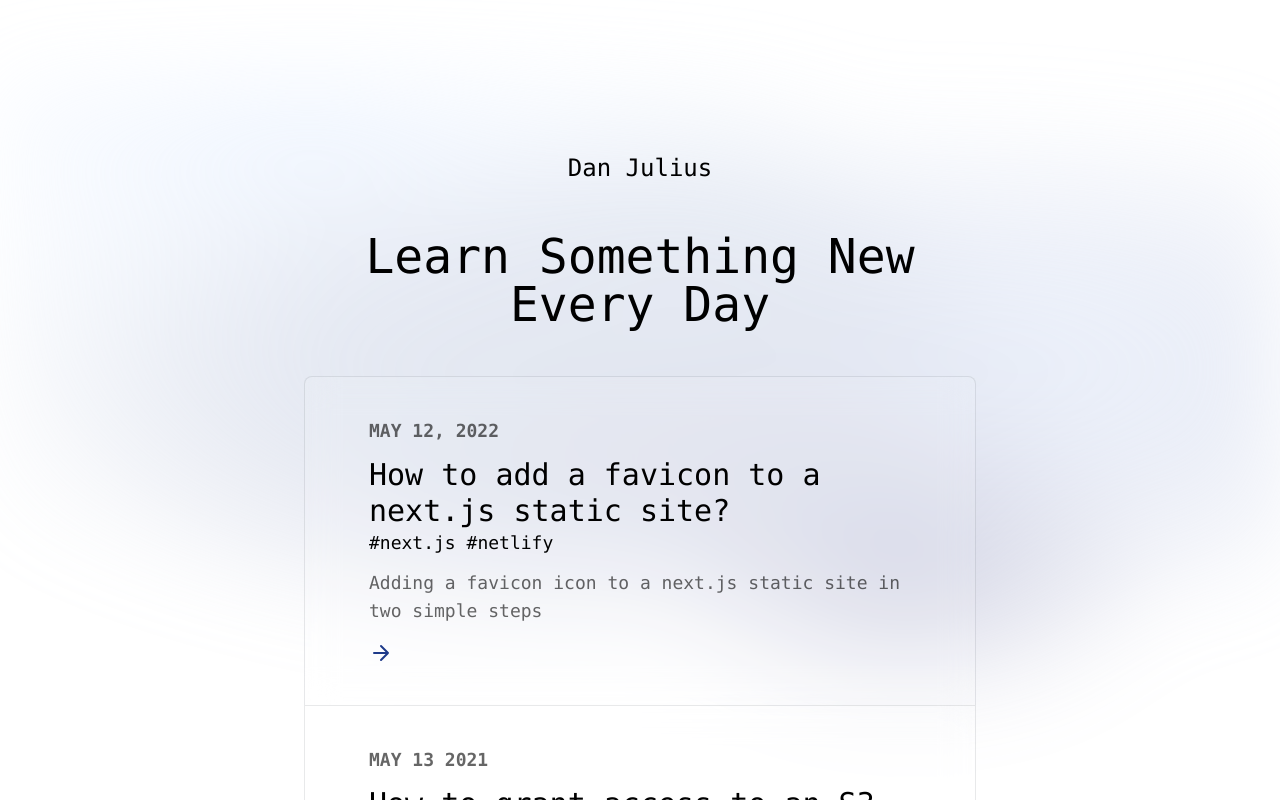
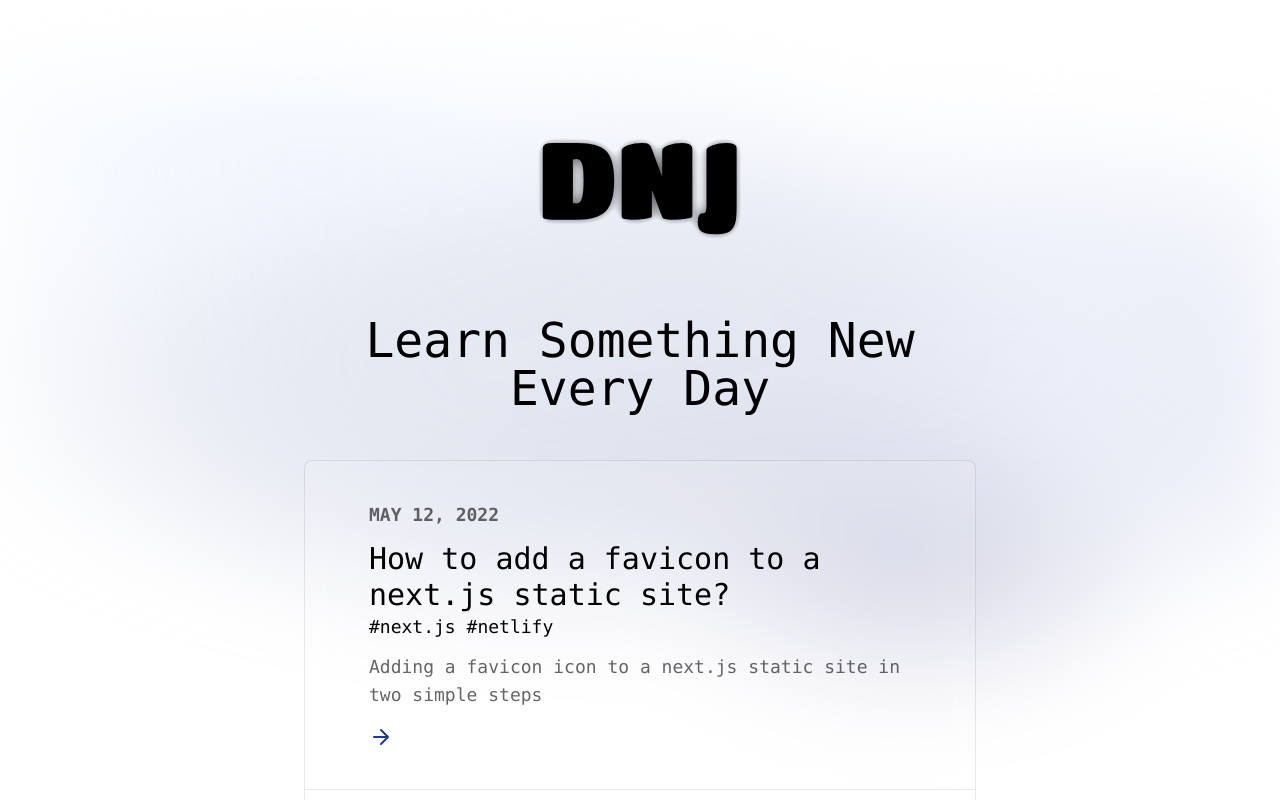
Before and after one commit to danj/learnings_blog, a Next.js app: page / in a window 1280 px wide. Shown: the top 800 px of the page. Built offline with nearby package versions, Linux system fonts and the light colour scheme.

Commit message:
dnj header

```diff
--- a/components/Header.js
+++ b/components/Header.js
@@ -1,15 +1,11 @@
 import Link from 'next/link';
 import DNJ from './dnj';
+import CustomLink from "./CustomLink";
 
 export default function Header({ name }) {
   return (
     <header className="pt-20 pb-12">
-        <DNJ/>
-      <p className="text-2xl dark:text-white text-center">
-        <Link href="/">
-          <a>{name}</a>
-        </Link>
-      </p>
+        <CustomLink href="/"><DNJ/></CustomLink>
     </header>
   );
 }
--- a/components/dnj.js
+++ b/components/dnj.js
@@ -1,9 +1,71 @@
-export default function DNJ() {
+import * as React from "react"
+
+//https://transform.tools/
+//https://frontend-digest.com/how-to-import-svgs-into-nextjs-8ec6100e613f
+
+function DNJ(props) {
     return (
-        <svg viewBox="0 0 400 200" xmlns="http://www.w3.org/2000/svg">
-        {/*//     <text x="0" y="0" fontWeight="bolder">*/}
-        {/*//         DNJ*/}
-        {/*//     </text>*/}
+        <svg
+            width="295.38124999999997px"
+            height="188px"
+            xmlns="http://www.w3.org/2000/svg"
+            viewBox="102.30937500000002 -19 295.38124999999997 188"
+
+            preserveAspectRatio="xMidYMid"
+            {...props}
+        >
+            <defs>
+                <filter id="editing-extrude-glow">
+                    <feFlood floodColor="#000" result="flood-1" />
+                    <feMorphology radius={1} in="SourceAlpha" result="erode" />
+                    <feComposite operator="in" in="flood-1" in2="erode" result="comp1" />
+                    <feConvolveMatrix
+                        order="0,0"
+                        divisor={1}
+                        in="comp1"
+                        result="convolve"
+                    />
+                    <feOffset in="convolve" result="extrude" />
+                    <feComposite
+                        operator="in"
+                        in="flood-1"
+                        in2="extrude"
+                        result="comp-extrude"
+                    />
+                    <feFlood floodColor="#000" result="flood-2" />
+                    <feComposite
+                        operator="in"
+                        in="flood-2"
+                        in2="SourceAlpha"
+                        result="comp2"
+                    />
+                    <feMorphology
+                        operator="dilate"
+                        radius={1}
+                        in="comp2"
+                        result="dilate"
+                    />
+                    <feOffset in="dilate" result="offset" />
+                    <feGaussianBlur in="offset" stdDeviation={5.8} result="blur" />
+                    <feComponentTransfer in="blur" result="shadow">
+                        <feFuncA type="linear" slope={0.8} intercept={-0.2} />
+                    </feComponentTransfer>
+                    <feMerge>
+                        <feMergeNode in="shadow" />
+                        <feMergeNode in="comp-extrude" />
+                        <feMergeNode in="SourceGraphic" />
+                    </feMerge>
+                </filter>
+            </defs>
+            <g filter="url(#editing-extrude-glow)">
+                <path
+                    d="M38.77 0H13.28Q7.99 0 6.16-.76q-1.84-.75-1.84-2.48v-68.15q0-2.81 2.38-4.05 2.37-1.24 8.2-1.24h24.3q20.74 0 28.62 8.15 7.89 8.16 7.89 29.65T67.5-8.69Q59.29 0 38.77 0zm-.86-60.59q-2.59 0-3.46.43v43.64l4.11.43q3.24 0 4.91-5.19 1.67-5.18 1.67-17.92 0-12.75-1.72-17.07-1.73-4.32-5.51-4.32zM113.4-3.13q0 1.4-6.64 2.27-6.64.86-13.23.86-6.59 0-8.43-.76-1.83-.75-1.83-2.37v-66.31q0-2.7 6.21-4.97 6.21-2.27 14.09-2.27 2.81 0 4.21.22 3.68.54 5.19 4.64l10.37 27.86h.43v-25.48q0-2.7 6.15-4.97 6.16-2.27 14.04-2.27 6.81 0 8.64 2.59 1.3 1.84 1.3 3.35v67.61q0 1.4-6.64 2.27-6.64.86-14.58.86t-8.7-2.05l-10.04-26.57h-.54v25.49zm81.38 11.18q-2.11 3.61-6.16 5.07-4.05 1.46-9.18 1.46t-7.5-.16q-2.38-.16-5.03-.87-2.64-.7-4.15-1.89-3.46-2.91-3.46-9.07 0-8.85 4.54-8.85 1.4 0 2.16-.44 2.05-.97 2.05-6.69v-56.27q0-2.38 6.21-4.7 6.21-2.32 13.23-2.32 10.69 0 10.69 5.08v59.72q0 7.45-.65 11.88-.65 4.43-2.75 8.05z"
+                    transform="translate(148.75 120.63)"
+                />
+            </g>
+            <style />
         </svg>
-    );
+    )
 }
+
+export default DNJ
```
